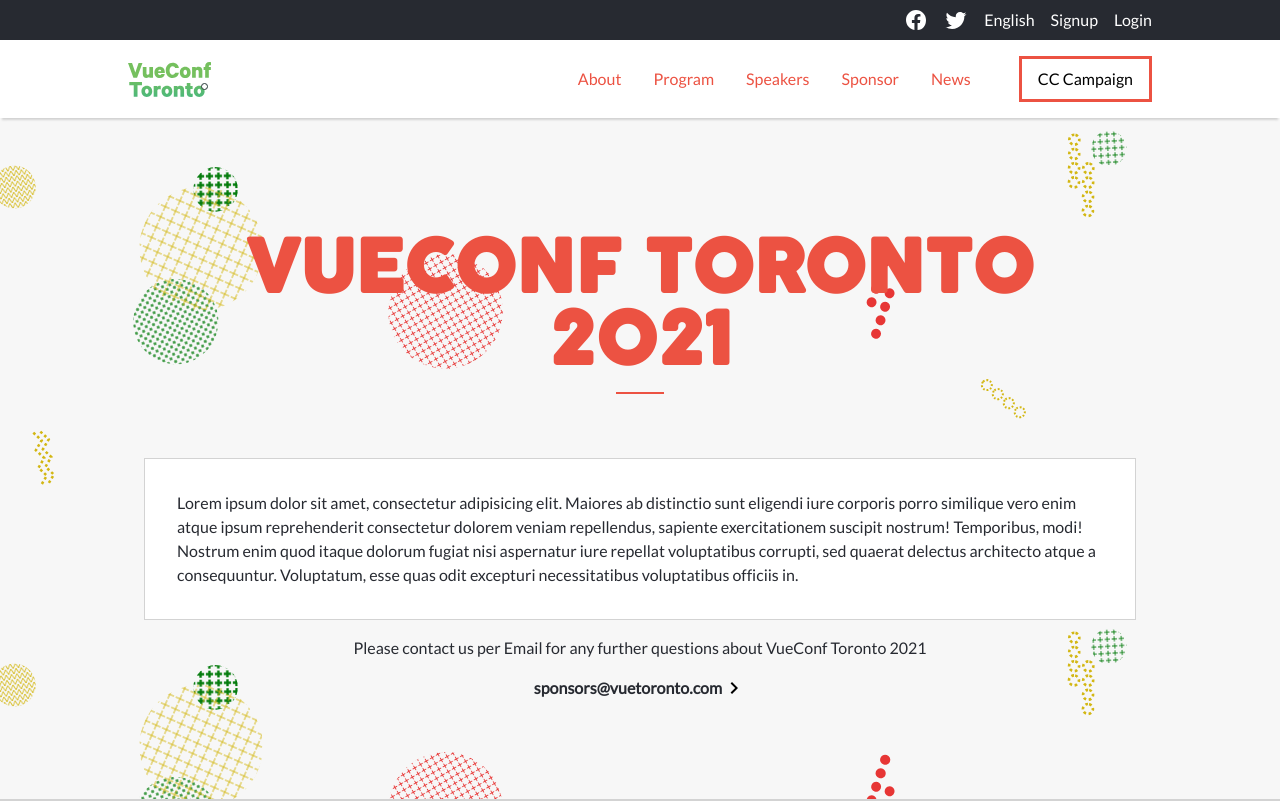
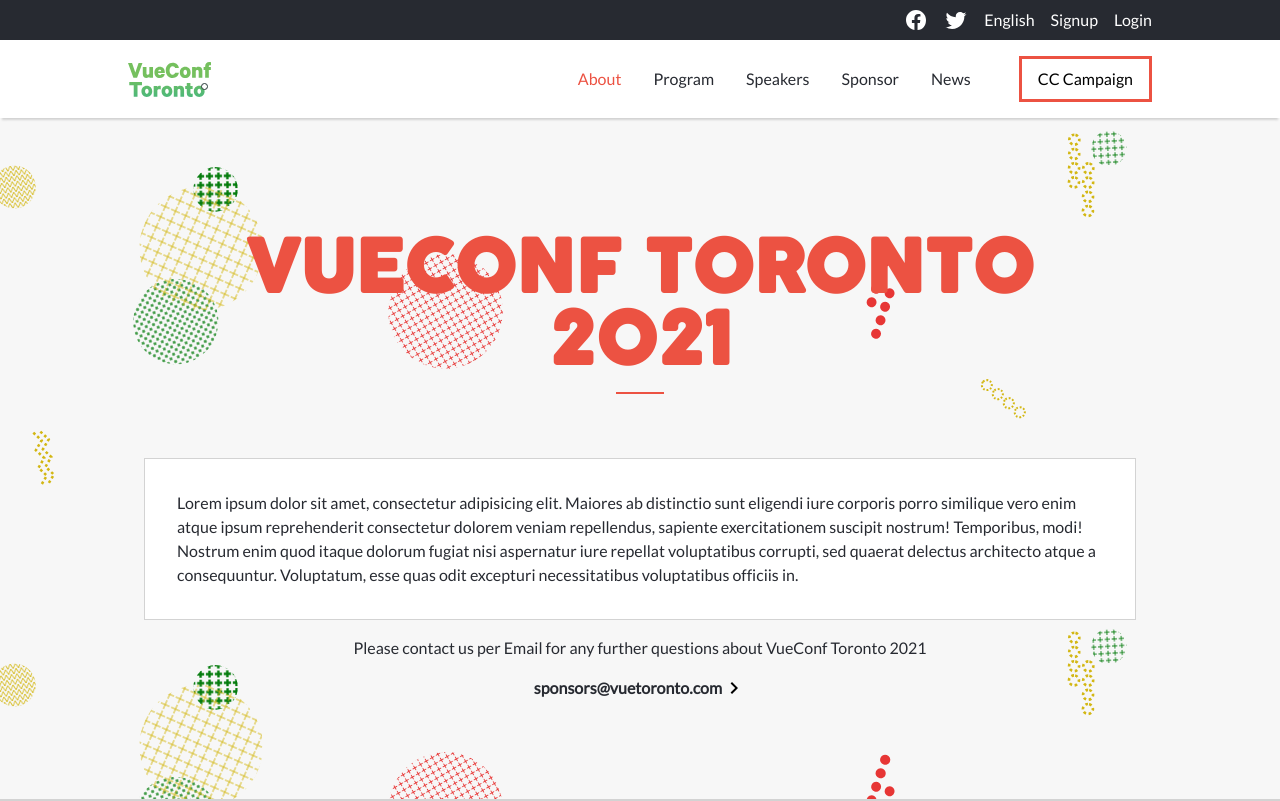
Before and after one commit to jorgevrgs/capstone-1, a website built with Vite: page src/about.html in a window 1280 px wide. Shown: the top 801 px of the page. Built offline with nearby package versions, Linux system fonts and the light colour scheme.

Commit message:
Define default colors for menu

```diff
--- a/src/about.html
+++ b/src/about.html
@@ -96,22 +96,22 @@
               >
             </li>
             <li class="nav-item">
-              <a class="color-secondary nav-link" href="/capstone-1/#program"
+              <a class="color-primary nav-link" href="/capstone-1/#program"
                 >Program</a
               >
             </li>
             <li class="nav-item">
-              <a class="color-secondary nav-link" href="/capstone-1/#speakers"
+              <a class="color-primary nav-link" href="/capstone-1/#speakers"
                 >Speakers</a
               >
             </li>
             <li class="nav-item">
-              <a class="color-secondary nav-link" href="/capstone-1/#sponsors"
+              <a class="color-primary nav-link" href="/capstone-1/#sponsors"
                 >Sponsor</a
               >
             </li>
             <li class="nav-item">
-              <a class="color-secondary nav-link" href="/capstone-1/#">News</a>
+              <a class="color-primary nav-link" href="/capstone-1/#">News</a>
             </li>
           </ul>
 
```
Also changed, not shown: src/index.html (+4 -4 lines).
